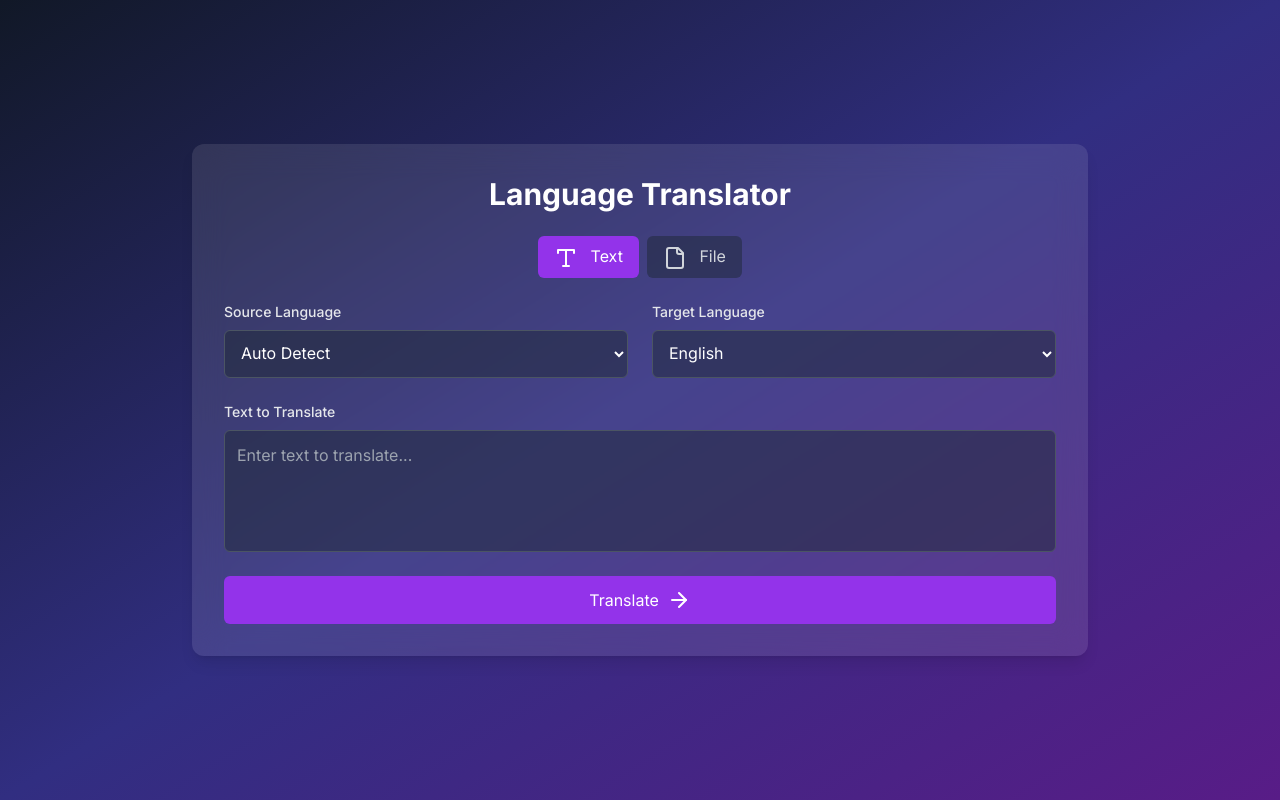
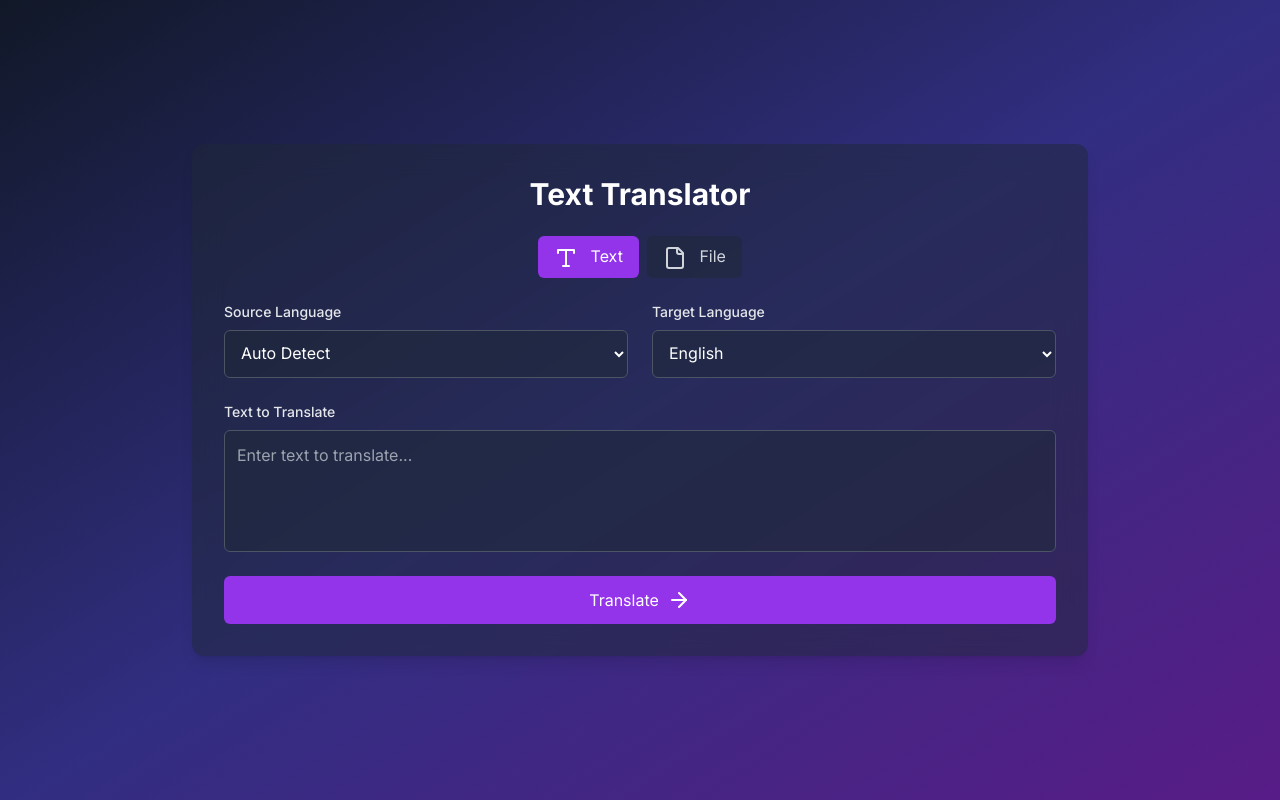
Before and after one commit to BeastxD7/LangHub, a Next.js app: page /translate-language in a window 1280 px wide. Built offline with nearby package versions, Linux system fonts and the light colour scheme.

Commit message:
Refactor TranslationForm component UI and update title based on mode

```diff
--- a/src/components/TranslationForm.tsx
+++ b/src/components/TranslationForm.tsx
@@ -129,9 +129,9 @@ const TranslationForm = () => {
         initial={{ opacity: 0, y: 20 }}
         animate={{ opacity: 1, y: 0 }}
         transition={{ duration: 0.8 }}
-        className="w-full max-w-4xl bg-white bg-opacity-10 backdrop-blur-lg rounded-xl shadow-lg p-8"
+        className="w-full max-w-4xl bg-gray-800 bg-opacity-50 backdrop-blur-lg rounded-xl shadow-lg p-8"
       >
-        <h2 className="text-3xl font-bold mb-6 text-white text-center">Language Translator</h2>
+        <h2 className="text-3xl font-bold mb-6 text-white text-center">{!isFileMode ? `Text Translator` : `File Translator`}</h2>
 
         <div className="flex justify-center mb-6">
           <motion.button
```
